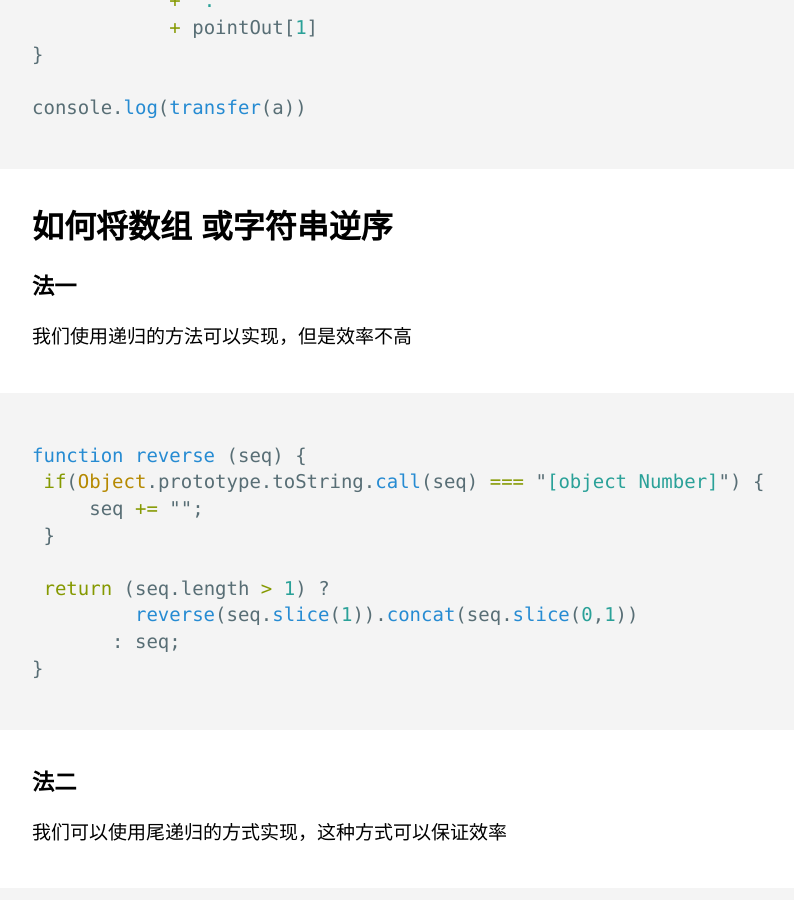
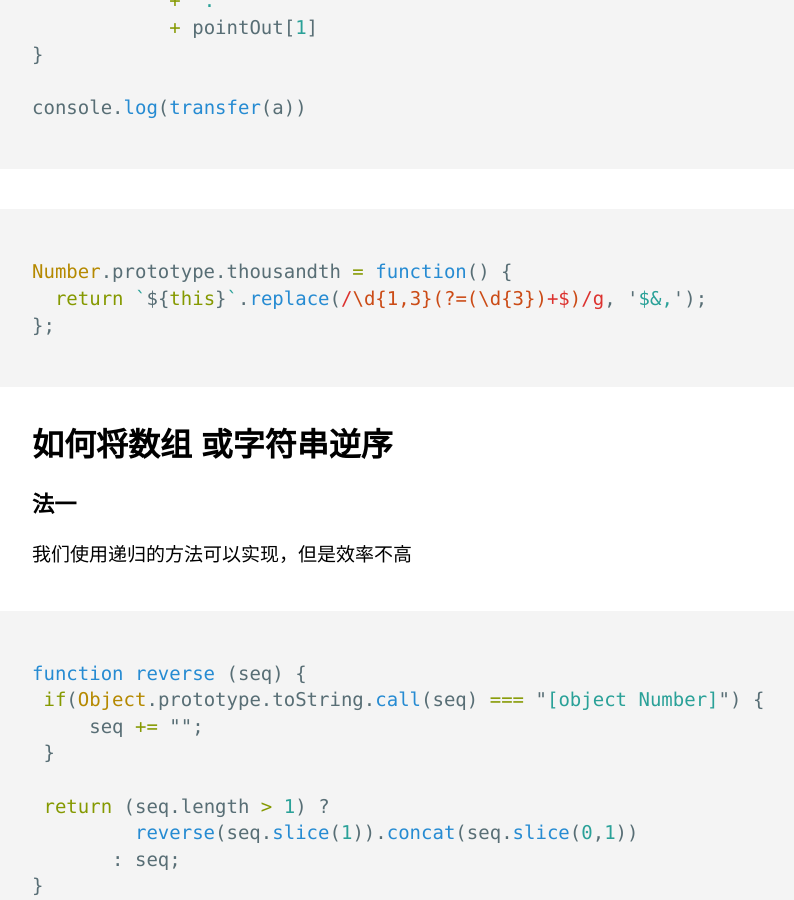
Before and after one commit to bilibiliou/bilibiliou.github.io, a Jekyll site: the page built from _posts/Algorithm/2015-12-31-interview.markdown, in a window 1280 px wide and 900 px high, scrolled down 25139 px. Shown: the whole window, without its empty margins (68-862 px from the left). Built offline with Jekyll 4.4.1, drawn with Linux system fonts in a browser that asks for light colours.

Commit message:
new version

````diff
--- a/_posts/Algorithm/2015-12-31-interview.markdown
+++ b/_posts/Algorithm/2015-12-31-interview.markdown
@@ -800,6 +800,12 @@ function transfer(value) {
 }
 
 console.log(transfer(a))
+```
+
+```js
+Number.prototype.thousandth = function() {
+  return `${this}`.replace(/\d{1,3}(?=(\d{3})+$)/g, '$&,');
+};
 ```
 
 ## 如何将数组 或字符串逆序
--- a/_posts/tech/2020-04-23.learn-http.markdown
+++ b/_posts/tech/2020-04-23.learn-http.markdown
@@ -190,7 +190,9 @@ Referrer 是HTTP请求头，表明了当前请求，是由那一个地址页面
 GET在浏览器回退时是无害的，而POST会再次提交请求
 GET产生的URL地址可以被收藏，而POST不可以
 GET请求会被浏览器主动缓存，而POST不会，除非手动设置
-GET请求只能进行url编码，而POST支持多种编码方式
+
+GET请求只能进行url编码，而POST支持多种编码方式(为什么：主要原因就是URL中使用了非ASCII码造成服务器后台程序解析出现乱码的问题。)
+
 GET请求参数会被完整的保留在浏览器历史纪录，而POST种的参数不会被保留
 GET请求在URL中传送的参数是长度限制的，而POST没有限制
 GET比POST更不安全，因为参数在URL上暴露，所以不能用来传递敏感信息
````
